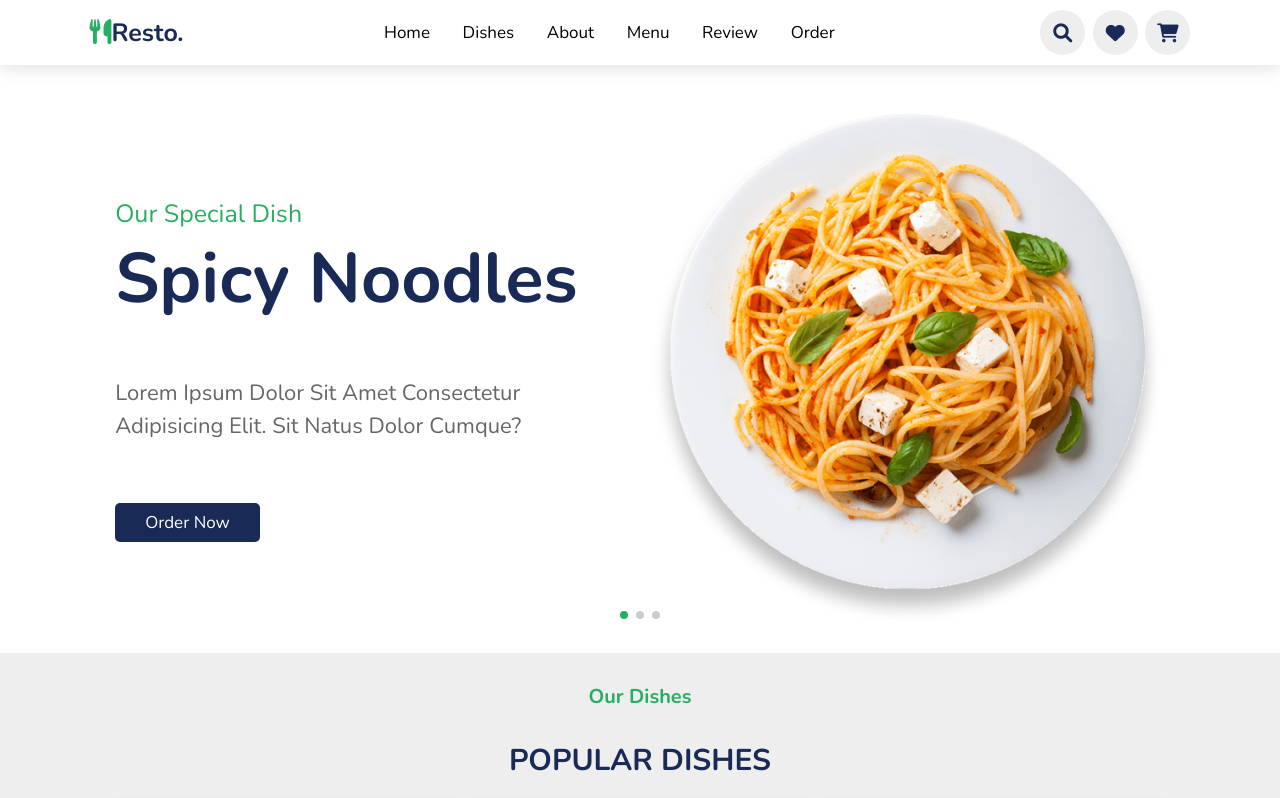
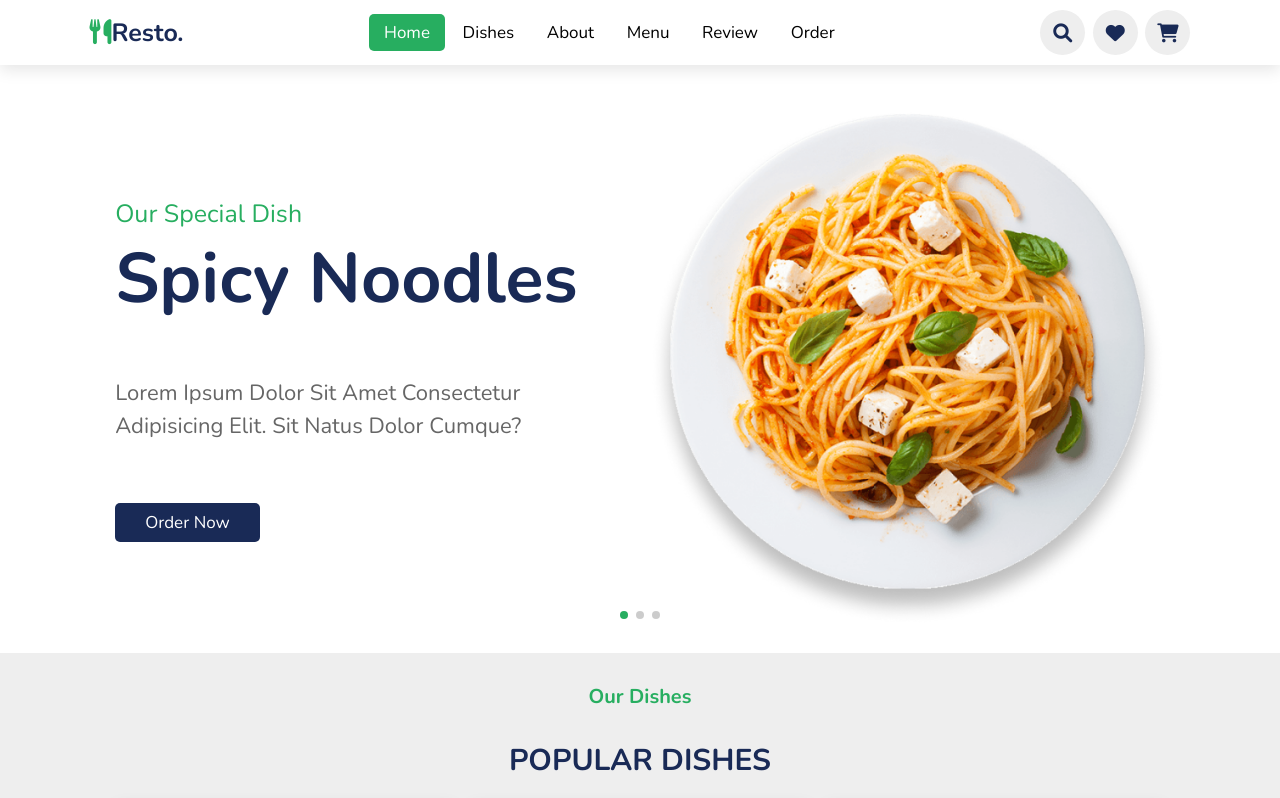
Before and after one commit to Mostafa1630/Html-Css-JS-Template-five, a plain HTML site: page index.html in a window 1280 px wide. Shown: the top 798 px of the page. Drawn offline with nearby package versions, Linux system fonts and the light colour scheme.

Commit message:
Update style.css

```diff
--- a/css/style.css
+++ b/css/style.css
@@ -99,7 +99,7 @@ header nav a{
     border-radius: 0.5rem;
     color: var(--main-light-color);
 }
-/* header nav a.active, */
+header nav a.active,
 header nav a:hover{
     background-color: var(--main-green);
     color: var(--main-background-white);
```
